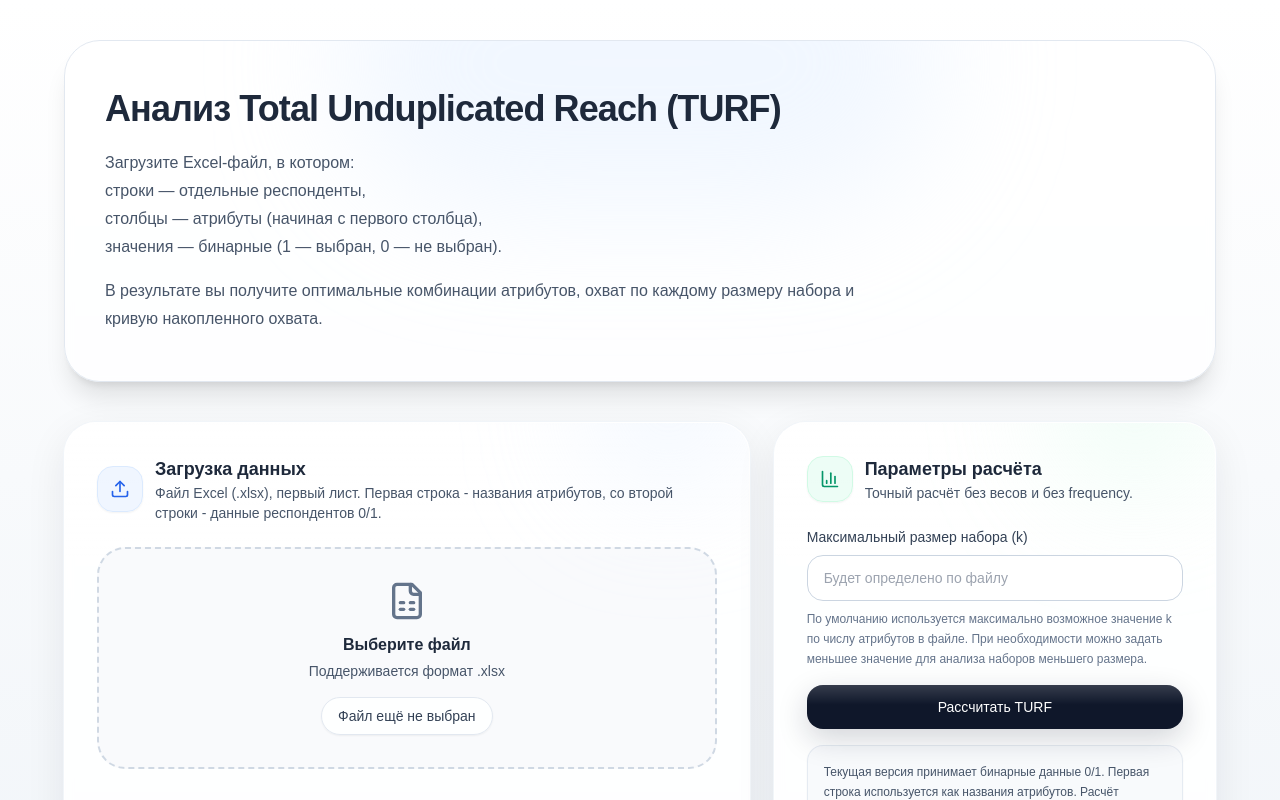
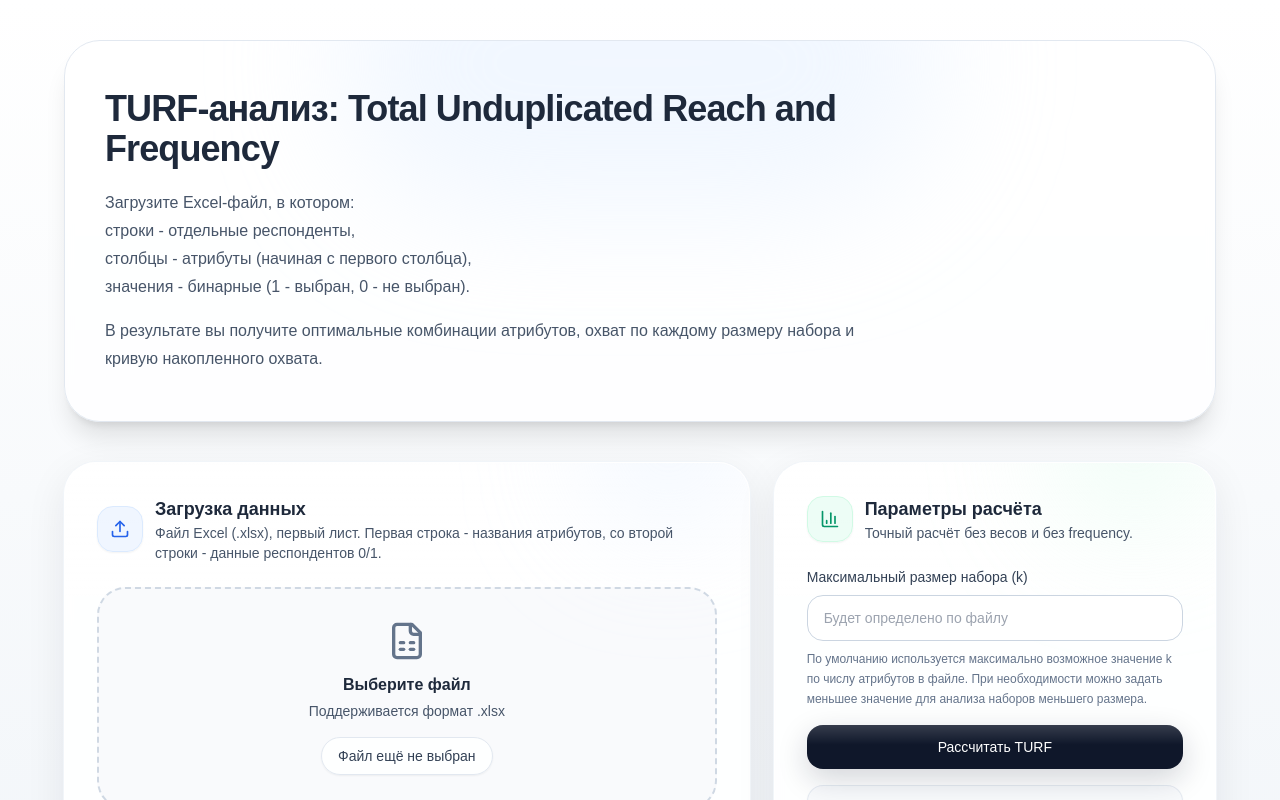
Before and after one commit to mavero1201/turf, a Next.js app: page / in a window 1280 px wide. Shown: the top 800 px of the page. Built offline with nearby package versions, Linux system fonts and the light colour scheme.

Commit message:
Update page.tsx

```diff
--- a/app/page.tsx
+++ b/app/page.tsx
@@ -12,17 +12,17 @@ export default function Page() {
 
           <div className="relative max-w-3xl">
             <h1 className="text-3xl font-semibold tracking-tight text-slate-800 md:text-4xl">
-              Анализ Total Unduplicated Reach (TURF)
+              TURF-анализ: Total Unduplicated Reach and Frequency
             </h1>
 
             <p className="mt-5 text-base leading-7 text-slate-600">
               Загрузите Excel-файл, в котором:
               <br />
-              строки — отдельные респонденты,
+              строки - отдельные респонденты,
               <br />
-              столбцы — атрибуты (начиная с первого столбца),
+              столбцы - атрибуты (начиная с первого столбца),
               <br />
-              значения — бинарные (1 — выбран, 0 — не выбран).
+              значения - бинарные (1 - выбран, 0 - не выбран).
             </p>
 
             <p className="mt-4 text-base leading-7 text-slate-600">
```
